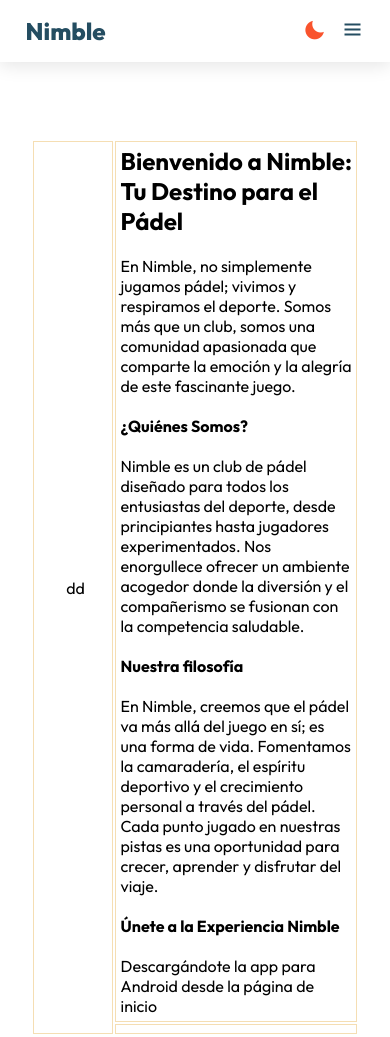
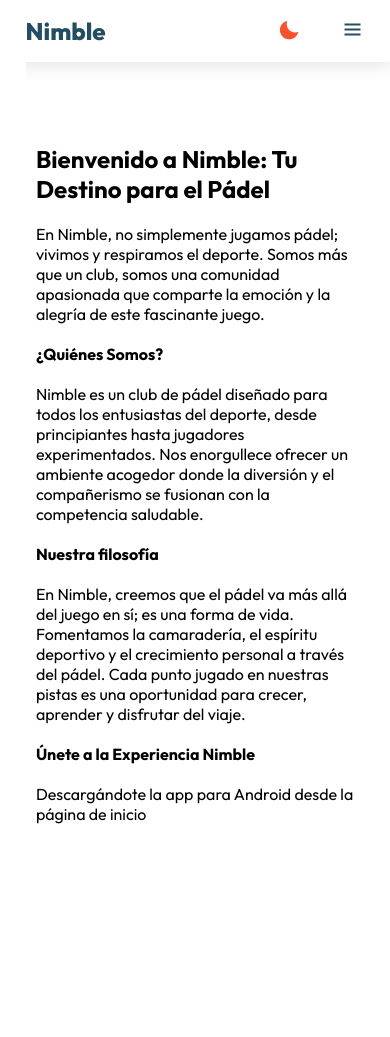
Before and after one commit to sanchez-iker-dev/tfg.DAM.web, a plain HTML site: page sobreNosotros.html in a window 390 px wide. After the commit the page ends 898 px from the top, so only its background shows below. Drawn offline with nearby package versions, Linux system fonts and the light colour scheme.

Commit message:
Update estilosCarrusel.css

```diff
--- a/estilos/estilosCarrusel.css
+++ b/estilos/estilosCarrusel.css
@@ -1,11 +1,8 @@
-
-
 .container {
     height: 70%;
 }
 
 .carrusel {
-    border: 1px solid white;
     width: 100%;
     padding: 1.2%;
 }
@@ -19,11 +16,19 @@
     padding: 1.3%;
 }
 
-td, tr {
-    border: 1px solid wheat;
+#imagen {
+    width: 300px;
+    position: relative;
+    left: -90px;
 }
 
-#imagen {
-    width: 100%;
-    padding: 0;
+.page-header {
+    position: relative;
+    z-index: 1000;
 }
+
+@media screen and (max-width: 768px) {
+    .imgCarrusel {
+        display: none;
+    }
+}
```
